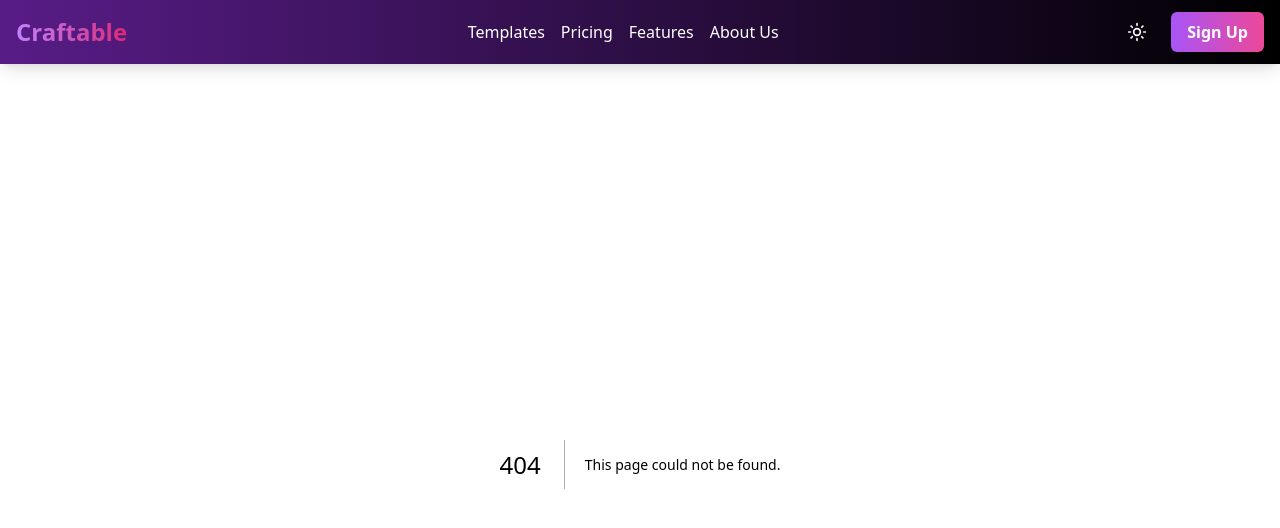
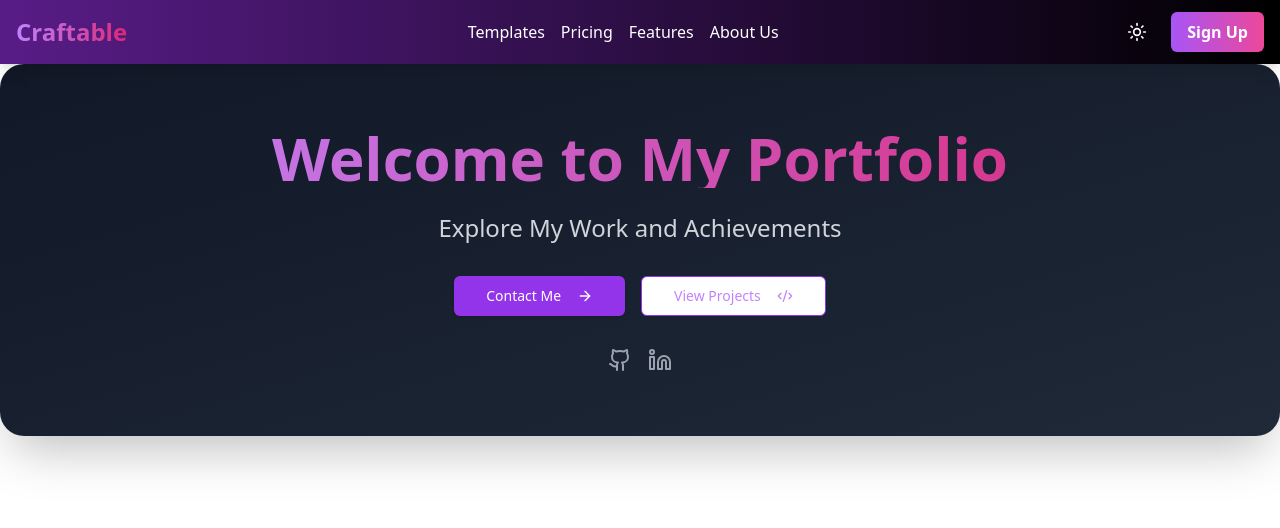
Before and after one commit to moiz2405/Craftable, a Next.js app: page /check in a window 1280 px wide. Before the commit this address had no page. Shown: the top 528 px of the page. Built offline with nearby package versions, Linux system fonts and the light colour scheme.

Commit message:
Add new check directory

```diff
--- /dev/null
+++ b/app/check/page.tsx
@@ -0,0 +1,23 @@
+import React from 'react';
+import { HeroSection } from '@/components/templates/portfolio/HeroSection';
+
+export default function Page() {
+    return (
+        <>
+            <HeroSection
+                title="Welcome to My Portfolio"
+                subtitle="Explore My Work and Achievements"
+                buttonText1="Contact Me"
+                buttonText2="View Projects"
+                buttonLink1="#contact"
+                buttonLink2="#projects"
+                socialLinks={{
+                    github: "https://github.com/yourusername",
+                    linkedin: "https://www.linkedin.com/in/yourusername"
+                }}
+                imageUrl="/profile-image.jpg"
+                style="style1"
+            />
+        </>
+    );
+}
```
